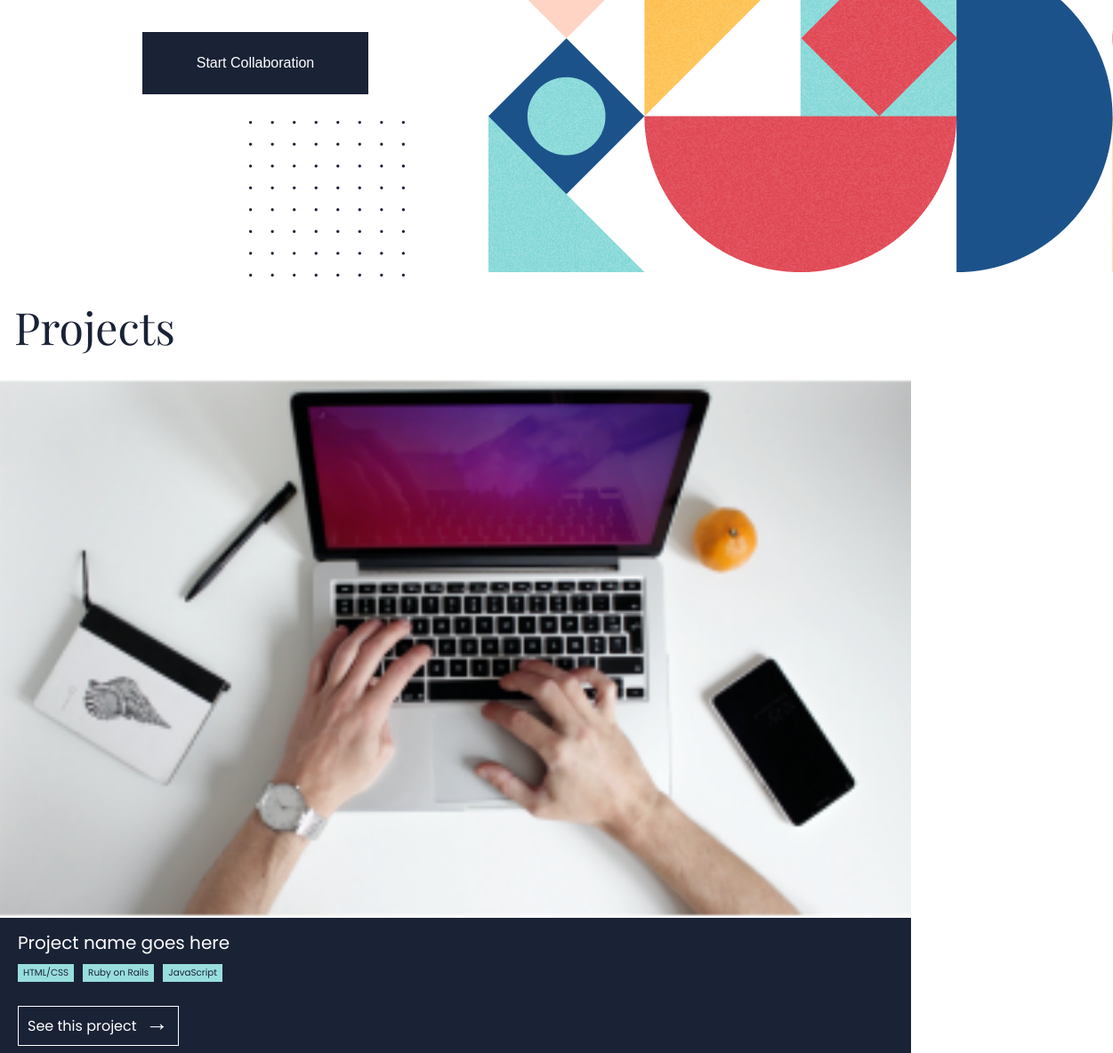
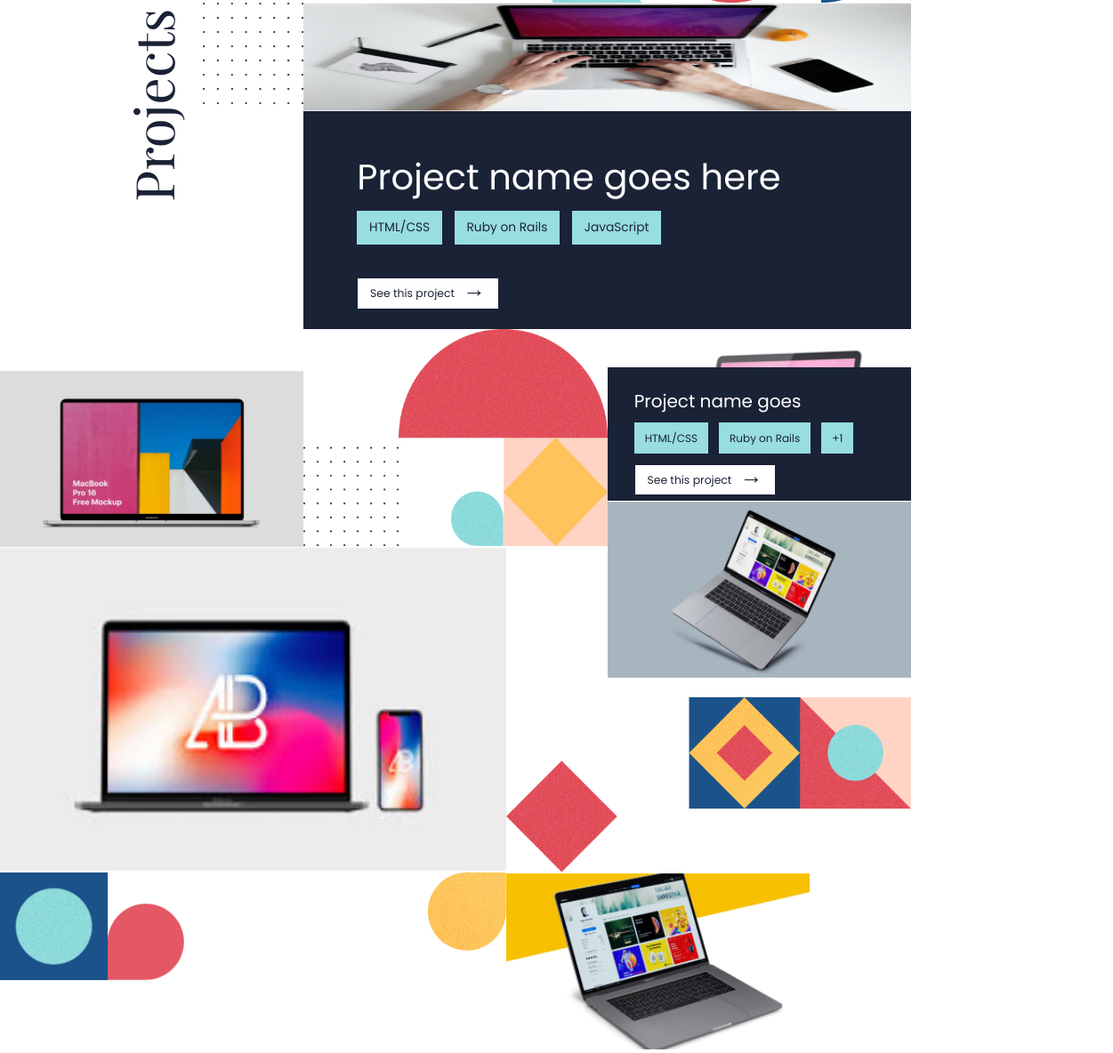
Before and after one commit to TesheMaximillan/Portfolio, a website: page index.html in a window 1024 px wide. Shown: the part 671-1855 px from the top of the page at 89% size, 1251 px wide, since content can reach past the window. Drawn offline with nearby package versions, Linux system fonts and the light colour scheme.

Commit message:
Add and Modify the project section

```diff
--- a/index.html
+++ b/index.html
@@ -41,8 +41,8 @@
       </nav>
       <main>
         <section class="landing" id="landing">
-          <div class="landing-element">
-            <div>
+          <div class="landing-element landing-item">
+            <div class="landing-title">
               <h1 class="title">Teshome Kurabachew</h1>
               <div class="landing-about">
                 <p>
@@ -69,21 +69,27 @@
               />
             </div>
           </div>
-          <div class="img-geometry-large">
           <img
-              class="img-geometry-1"
+            class="img-geometry-large landing-item"
             src="images/graphics/image-geometry_large.png"
             alt="Graphic picture"
           />
-          </div>
         </section>
         <section class="work" id="portfolio">
+          <div class="work-title">
             <h2 class="title">Projects</h2>
-          <div class="proj-card">
-            <div class="proj-img">
-              <img src="images/project/Rectangle21.png" alt="Project Picture" />
           </div>
-            <div class="project-detail">
+          <img
+            class="img-geometry-dot"
+            src="images/graphics/image_dots-2.png"
+            alt="Graphic picture"
+          />
+          <img
+            class="proj-img proj-img_1"
+            src="images/project/Rectangle21.png"
+            alt="Project Picture"
+          />
+          <div class="project-detail project-detail_1">
             <h2 class="project-name">Project name goes here</h2>
             <ul class="languages">
               <li>HTML/CSS</li>
@@ -94,15 +100,12 @@
               >See this project <span class="arrow">&rarr;</span></a
             >
           </div>
-          </div>
-          <div class="proj-card">
-            <div class="proj-img">
           <img
+            class="proj-img proj-img_2"
             src="images/project/Rectangle21(1).png"
             alt="Project Picture"
           />
-            </div>
-            <div class="project-detail">
+          <div class="project-detail project-detail_2">
             <h2 class="project-name">Project name goes here</h2>
             <ul class="languages">
               <li>HTML/CSS</li>
@@ -113,15 +116,17 @@
               >See this project <span class="arrow">&rarr;</span></a
             >
           </div>
-          </div>
-          <div class="proj-card">
-            <div class="proj-img">
           <img
+            class="img-geometry_3"
+            src="images/graphics/image-geometry_3.png"
+            alt="Graphic picture"
+          />
+          <img
+            class="proj-img proj-img_3"
             src="images/project/Rectangle21(2).png"
             alt="Project Picture"
           />
-            </div>
-            <div class="project-detail">
+          <div class="project-detail project-detail_3">
             <h2 class="project-name">Project name goes here</h2>
             <ul class="languages">
               <li>HTML/CSS</li>
@@ -132,15 +137,12 @@
               >See this project <span class="arrow">&rarr;</span></a
             >
           </div>
-          </div>
-          <div class="proj-card">
-            <div class="proj-img">
           <img
+            class="proj-img proj-img_4"
             src="images/project/Rectangle21(3).png"
             alt="Project Picture"
           />
-            </div>
-            <div class="project-detail">
+          <div class="project-detail project-detail_4">
             <h2 class="project-name">Project name goes here</h2>
             <ul class="languages">
               <li>HTML/CSS</li>
@@ -151,15 +153,12 @@
               >See this project <span class="arrow">&rarr;</span></a
             >
           </div>
-          </div>
-          <div class="proj-card">
-            <div class="proj-img">
           <img
+            class="proj-img proj-img_5"
             src="images/project/Rectangle21(4).png"
             alt="Project Picture"
           />
-            </div>
-            <div class="project-detail">
+          <div class="project-detail project-detail_5">
             <h2 class="project-name">Project name goes here</h2>
             <ul class="languages">
               <li>HTML/CSS</li>
@@ -170,15 +169,38 @@
               >See this project <span class="arrow">&rarr;</span></a
             >
           </div>
-          </div>
-          <div class="proj-card">
-            <div class="proj-img">
           <img
+            class="img-geometry_4"
+            src="images/graphics/image-geometry_4.png"
+            alt="Graphic picture"
+          />
+          <img
+            class="proj-img proj-img_6"
             src="images/project/Rectangle21(5).png"
             alt="Project Picture"
           />
+          <div class="project-detail project-detail_7">
+            <h2 class="project-name">Project name goes</h2>
+            <ul class="languages">
+              <li>HTML/CSS</li>
+              <li>Ruby on Rails</li>
+              <li>+1</li>
+            </ul>
+            <a href="" class="btn btn-pro"
+              >See this project <span class="arrow">&rarr;</span></a
+            >
           </div>
-            <div class="project-detail">
+          <img
+            class="img-geometry_5"
+            src="images/graphics/image-geometry_5.png"
+            alt="Graphic picture"
+          />
+          <img
+            class="img-geometry_6"
+            src="images/graphics/image-geometry_6.png"
+            alt="Graphic picture"
+          />
+          <div class="project-detail project-detail_6">
             <h2 class="project-name">Project name goes here</h2>
             <ul class="languages">
               <li>HTML/CSS</li>
@@ -189,11 +211,10 @@
               >See this project <span class="arrow">&rarr;</span></a
             >
           </div>
-          </div>
         </section>
         <section class="about-myself" id="about">
           <h2 class="title">About</h2>
-          <div class="about">
+          <div class="about about-detail">
             <p>
               Lorem ipsum dolor sit amet, consectetur adipiscing elit, sed do
               eiusmod tempor incididunt ut labore et dolore magna aliqua. Ut
--- a/style.css
+++ b/style.css
@@ -86,7 +86,7 @@ body {
 }
 
 .landing-about {
-  margin: 0 1.6rem 3rem 1.6rem;
+  padding: 0 1.6rem 3rem 1.6rem;
   display: flex;
   flex-direction: column;
 }
@@ -125,8 +125,23 @@ body {
   width: 100%;
 }
 
-.img-geometry-large, .img-geometry > .img-geometry-dot {
+.img-geometry-large,
+.img-geometry-dot,
+.img-geometry-dot_2,
+.img-geometry_3,
+.img-geometry_4,
+.img-geometry_5,
+.img-geometry_6 {
   display: none;
+}
+
+.proj-img_1,
+.proj-img_2,
+.proj-img_3,
+.proj-img_4,
+.proj-img_5,
+.proj-img_6 {
+  width: 100%;
 }
 
 .work {
@@ -361,8 +376,9 @@ body {
   fill: var(--color-aqua-2);
 }
 
-@media only screen and (min-width:768px){
-  .logo, .toggle {
+@media only screen and (min-width: 992px) and (max-width: 1100px){
+  .logo,
+  .toggle {
     display: none;
   }
 
@@ -374,7 +390,7 @@ body {
 
   .nav-item {
     list-style: none;
-    margin: 3.8rem 5rem;
+    padding: 3.8rem 5rem;
   }
 
   .nav-item > .nav-link {
@@ -385,19 +401,42 @@ body {
   }
 
   .landing {
-    display: grid;
-    grid-template-columns: 1fr minmax(70.2rem, 1fr);
-    margin-left: 14.4rem;
-    grid-column-gap: 9.4rem;
+    display: flex;
+  }
+
+  .landing-item {
+    flex: 1;
+  }
+
+  .landing-element {
+    padding-left: 16rem;
+  }
+
+  .landing-about {
+    margin: 0;
   }
 
   .img-geometry > .img-geometry-1 {
     display: none;
   }
 
+  .landing-title {
+    padding-right: 9.4rem;
+  }
+
+  .title {
+    font-size: 6rem;
+    line-height: 6rem;
+  }
+
   .img-geometry-large,
-  .img-geometry > .img-geometry-dot{
-    display: block;
+  .img-geometry > .img-geometry-dot {
+    display: inline;
+    width: 12rem;
+  }
+
+  .img-geometry-large {
+    width: 10rem;
   }
 
   .img-geometry {
@@ -409,7 +448,175 @@ body {
   }
 
   .btn {
-    height: 7rem;
-    width: 25.4rem;
+    height: 4.8rem;
+    width: 17.4rem;
+    font-size: 1.24rem;
+    line-height: 1.86rem;
+  }
+
+  .project-detail > .btn:hover,
+  .project-detail > .btn:active {
+    background-color: var(--color-primary);
+    border: 1px solid var(--color-white);
+    color: var(--color-white);
+  }
+
+  .project-detail {
+    padding: 6rem;
+  }
+
+  .project-name {
+    font-weight: 500;
+    font-size: 4rem;
+    line-height: 2.8rem;
+  }
+
+  .languages {
+    margin: 2.34rem 0 4.13rem 0;
+  }
+
+  .languages > * {
+    margin-right: 1.377rem;
+    padding: 1.377rem 1.377rem;
+    font-size: 1.377rem;
+    line-height: 1.1rem;
+  }
+
+  .btn-pro {
+    padding: .82rem 1.377rem;
+    border: 1px solid var(--color-primary);
+    background-color: var(--color-white);
+    color: var(--color-primary);
+  }
+
+  .project-detail_7 > .project-name {
+    font-size: 2rem;
+    line-height: 1.6rem;
+  }
+
+  .project-detail_7 > .languages {
+    margin: 1.6rem 0 1.6rem 0;
+  }
+
+  .project-detail_7 > .languages > * {
+    margin-right: 1.2rem;
+    padding: 1.2rem 1.2rem;
+    font-size: 1.2rem;
+    line-height: 1.1rem;
+  }
+
+  .work {
+    grid-template-columns: repeat(9, minmax(11.022rem, 12.222rem));
+    grid-template-rows: repeat(10, minmax(11.022rem, 12.222rem));
+  }
+
+  .work-title {
+    grid-column: 2 / 3;
+    grid-row: 1 / 4;
+    align-self: center;
+    transform: rotate(-90deg);
+    margin: 0;
+    padding: 0;
+  }
+
+  .project-detail_7 {
+    width: 100%;
+    height: 15rem;
+    padding: 3rem;
+    transform: translateY(-5.1rem);
+    grid-column: 7 / -1;
+    grid-row: 4 / span 2;
+    align-self: end;
+  }
+  .img-geometry-dot {
+    display: inline;
+    width: 100%;
+    grid-column: 3 / 4;
+    grid-row: 1 / 2;
+  }
+
+  .proj-img_1 {
+    width: 100%;
+    height: 100%;
+    grid-column: 4 / -1;
+    grid-row: 1 / 2;
+  }
+
+  .project-detail_2,
+  .project-detail_3,
+  .project-detail_4,
+  .project-detail_5,
+  .project-detail_6 {
+    display: none;
+  }
+
+  .project-detail_1 {
+    width: 100%;
+    grid-column: 4 / -1;
+    grid-row: 2 / 4;
+  }
+
+  .proj-img_2 {
+    width: 100%;
+    transform: translateY(.2rem);
+    grid-column: 1 / span 3;
+    grid-row: 4 / span 2;
+    align-self: end;
+  }
+
+  .img-geometry_3 {
+    display: inline;
+    width: 100%;
+    height: 100%;
+    grid-column: 4 / span 3;
+    grid-row: 4 / span 2;
+  }
+  .img-geometry_4 {
+    display: inline;
+    align-self: end;
+    width: 100%;
+    grid-column: 6/ -1;
+    grid-row: 7 / span 2;
+  }
+
+  .img-geometry_5 {
+    display: inline;
+    height: 100%;
+    grid-column: 1/ span 2;
+    grid-row: 9 / 10;
+  }
+
+  .img-geometry_6 {
+    display: inline;
+    justify-self: end;
+    grid-column: 5/ 6;
+    grid-row: 9 / 10;
+  }
+
+  .proj-img_3 {
+    width: 100%;
+    height: 100%;
+    grid-column: 1 / span 5;
+    grid-row: 6 / span 3;
+  }
+
+  .proj-img_4 {
+    width: 100%;
+    grid-column: 6 / span 3;
+    grid-row: 9 / 10;
+  }
+
+  .proj-img_5 {
+    z-index: 2;
+    transform: translateY(7.1rem);
+    width: 100%;
+    grid-column: 7 / span 3;
+    grid-row: 5 / span 2;
+  }
+
+  .proj-img_6 {
+    width: 100%;
+    grid-column: 7 / span 3;
+    grid-row: 4 / span 2;
   }
 }
```
Also changed, not shown: images/graphics/image-geometry_3.png (added), images/graphics/image-geometry_4.png (added), images/graphics/image-geometry_5.png (added), images/graphics/image-geometry_6.png (added), images/graphics/image_dots-2.png (added). Lines whose indentation alone changed are shown as unchanged.
